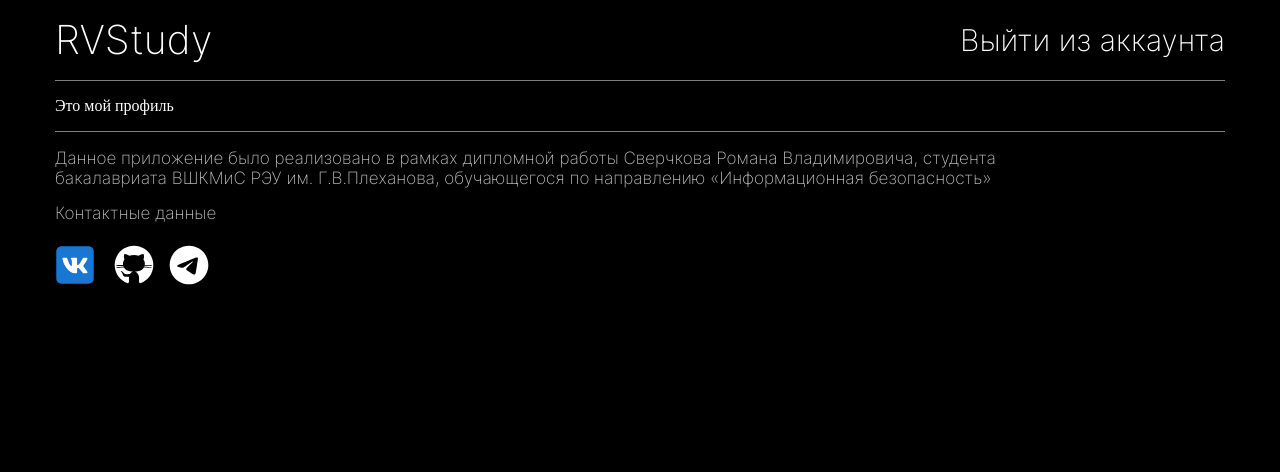
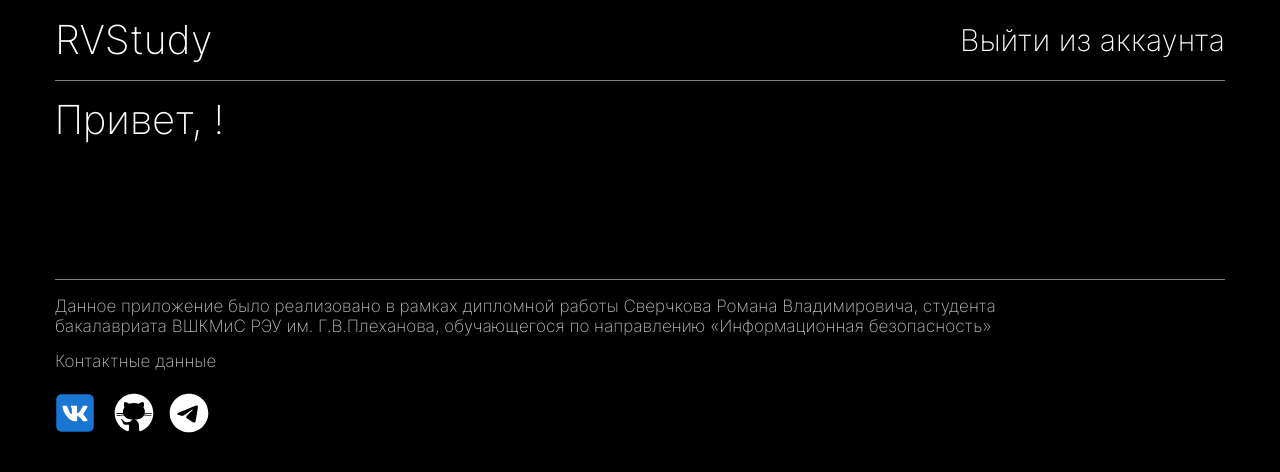
Before and after one commit to rvsverchkov/graduate-project-frontend, a Vue app: page /users/me in a window 1280 px wide. Shown: the top 472 px of the page. Built offline with nearby package versions, Linux system fonts and the light colour scheme; no server answers; sample sign-in values are in the browser's storage.

Commit message:
Добавление личного кабинета

```diff
--- a/src/assets/app.sass
+++ b/src/assets/app.sass
@@ -4,6 +4,7 @@
 @import pages/signInPage
 @import pages/signUpPage
 @import pages/coursesPage
+@import pages/mePage
 @import components/RvsHeader
 @import components/RvsFooter
 @import components/RvsForm
--- /dev/null
+++ b/src/assets/pages/mePage.sass
@@ -0,0 +1,11 @@
+.me
+    &__container
+        display: flex
+        flex-direction: column
+        font-family: 'Inter'
+        font-weight: 200
+        font-size: 15px
+    &__title
+        font-size: 40px
+        margin-top: 16px
+        margin-bottom: 16px
--- a/src/components/RvsHeader.vue
+++ b/src/components/RvsHeader.vue
@@ -32,6 +32,8 @@ export default {
         logOut() {
             this.$store.dispatch('auth/logout');
             this.$router.push('/');
+            console.log('Вы вышли из аккаунта, токен удален');
+            console.log(localStorage);
         }
     }
 }
--- a/src/pages/coursesPage.vue
+++ b/src/pages/coursesPage.vue
@@ -28,9 +28,6 @@ export default {
         return {
             data: json
         }
-    },
-    mounted() {
-        console.log(this.data[0])
     }
 }
 </script>
--- a/src/pages/mePage.vue
+++ b/src/pages/mePage.vue
@@ -1,12 +1,38 @@
 <template>
     <div class="me__container">
-        <p>Это мой профиль</p>
+        <p class="me__title">Привет, {{ userData.name }}!</p>
+        <p>{{ userData.about }}</p>
+        <p>{{ userData.avatar }}</p>
+        <p>{{ userData._id }}</p>
+        <p>{{ userData.email }}</p>
     </div>
 </template>
 
 <script>
+import axios from 'axios'
+import authHeader from '@/services/auth-header'
 
 export default {
-    name: 'mePage'
+    name: 'mePage',
+    data() {
+        return {
+            userData: new Object()
+        }
+    },
+    methods: {
+        consolelg() {
+            console.log(this.userData)
+        }
+    },
+    mounted() {
+        axios.get('http://localhost:3000/users/me', { headers: authHeader() })
+            .then(response => {
+                this.userData.name = response.data.name;
+                this.userData.about = response.data.about;
+                this.userData.avatar = response.data.avatar;
+                this.userData._id = response.data._id;
+                this.userData.email = response.data.email;
+            })
+    }
 }
 </script>
--- a/src/pages/signInPage.vue
+++ b/src/pages/signInPage.vue
@@ -61,9 +61,9 @@ export default {
   methods: {
     handleLogin(user) {
       this.loading = true;
-
       this.$store.dispatch("auth/login", user).then(
         () => {
+          console.log('Токен записан в localStorage')
           console.log(localStorage)
           this.$router.push("/courses")
         },
--- a/src/services/auth-header.js
+++ b/src/services/auth-header.js
@@ -1,8 +1,7 @@
 export default function authHeader() {
     let user = JSON.parse(localStorage.getItem('user'));
-
-    if (user && user.accessToken) {
-        return { 'x-access-token': user.accessToken };
+    if (user && user.token) {
+        return { Authorization: 'Bearer ' + user.token };
     } else {
         return {};
     }
--- a/src/services/auth.service.js
+++ b/src/services/auth.service.js
@@ -10,8 +10,9 @@ class AuthService {
                 name: user.name
             })
             .then(response => {
+                console.log('Присвоен токен')
+                console.log(response.data.token)
                 if (response.data.token) {
-                    console.log('123')
                     localStorage.setItem('user', JSON.stringify(response.data));
                 }
                 return response.data;
@@ -21,7 +22,6 @@ class AuthService {
         localStorage.removeItem('user');
     }
     register(user) {
-        console.log(user);
         return axios.post(API_URL + '/signup', {
             email: user.email,
             password: user.password,
--- a/src/services/user.service.js
+++ b/src/services/user.service.js
@@ -5,7 +5,11 @@ const API_URL = 'http://localhost:3000';
 
 class UserService {
     getUserBoard() {
-        return axios.get(API_URL + '/user', { headers: authHeader() });
+        axios.get(API_URL + '/users/me', { headers: authHeader() })
+            .then(response => {
+                console.log(response.data)
+                return response.data.name;
+            })
     }
 }
 
```
